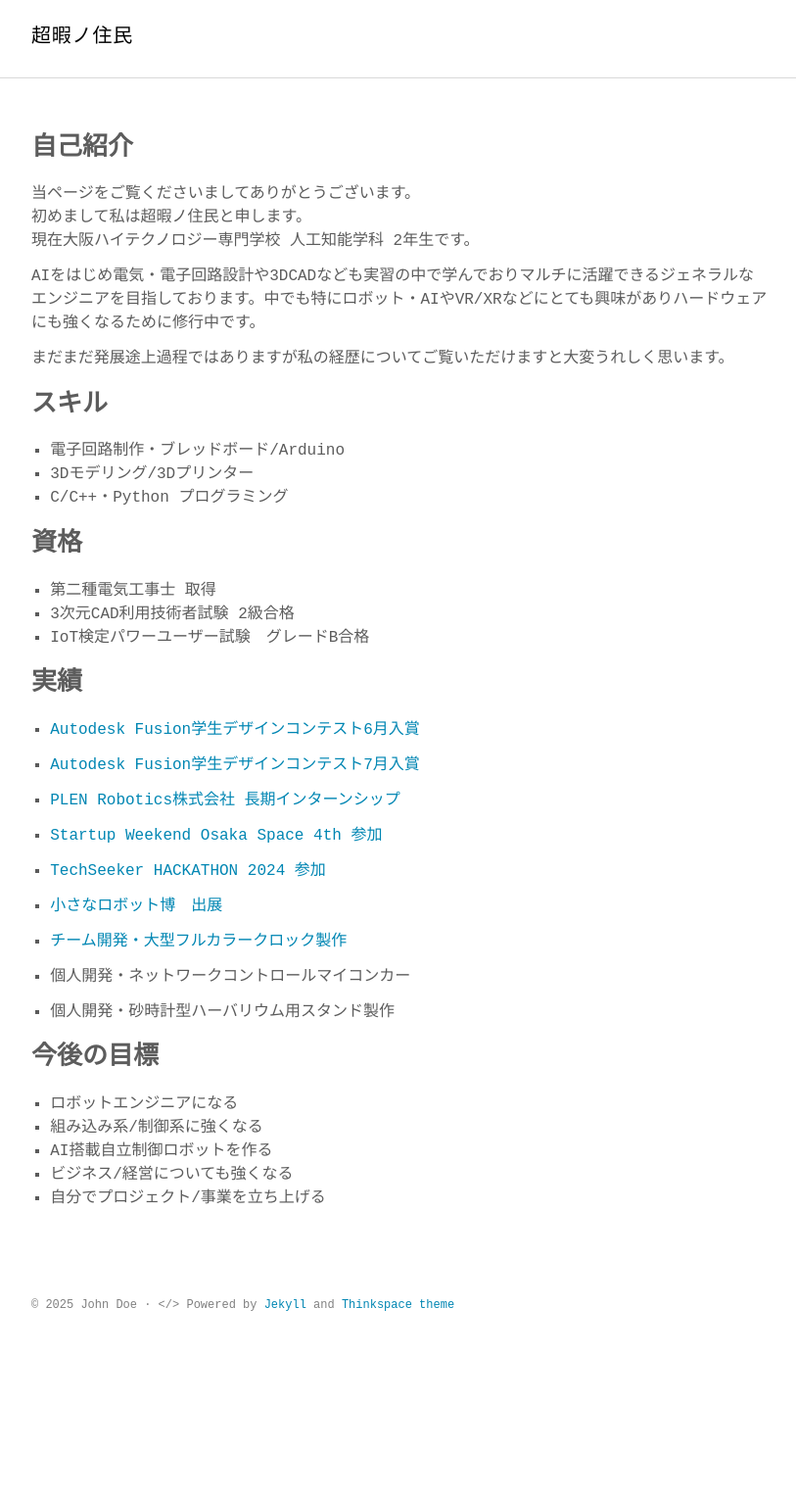
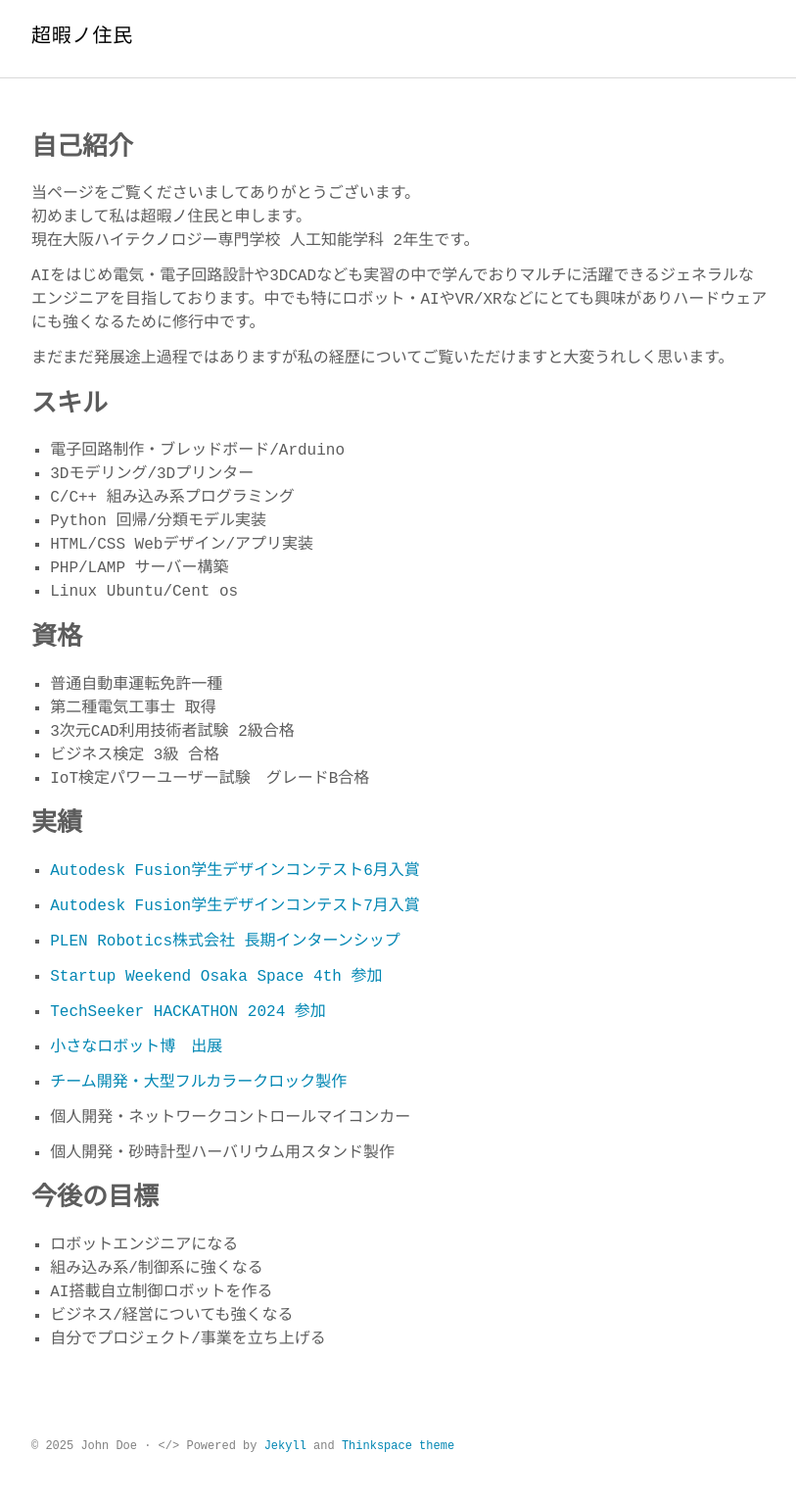
Before and after one commit to S-All11/resume, a Jekyll site: the page built from index.md, in a window 1280 px wide. Shown: the whole page at 98% size, without its empty margins (232-1045 px from the left). Built offline with Jekyll 4.4.1, drawn with Linux system fonts in a browser that asks for light colours; some web fonts are replaced; before the commit the page ends 1389 px from its top, so only the background shows below that.

Commit message:
update portfolip

```diff
--- a/index.md
+++ b/index.md
@@ -15,12 +15,18 @@ AIをはじめ電気・電子回路設計や3DCADなども実習の中で学ん
 
 - 電子回路制作・ブレッドボード/Arduino
 - 3Dモデリング/3Dプリンター
-- C/C++・Python プログラミング
+- C/C++ 組み込み系プログラミング
+- Python 回帰/分類モデル実装
+- HTML/CSS Webデザイン/アプリ実装
+- PHP/LAMP サーバー構築
+- Linux Ubuntu/Cent os
 
 ## 資格
 
+- 普通自動車運転免許一種
 - 第二種電気工事士 取得
 - 3次元CAD利用技術者試験 2級合格
+- ビジネス検定 3級 合格
 - IoT検定パワーユーザー試験　グレードB合格
 
 ## 実績
```
